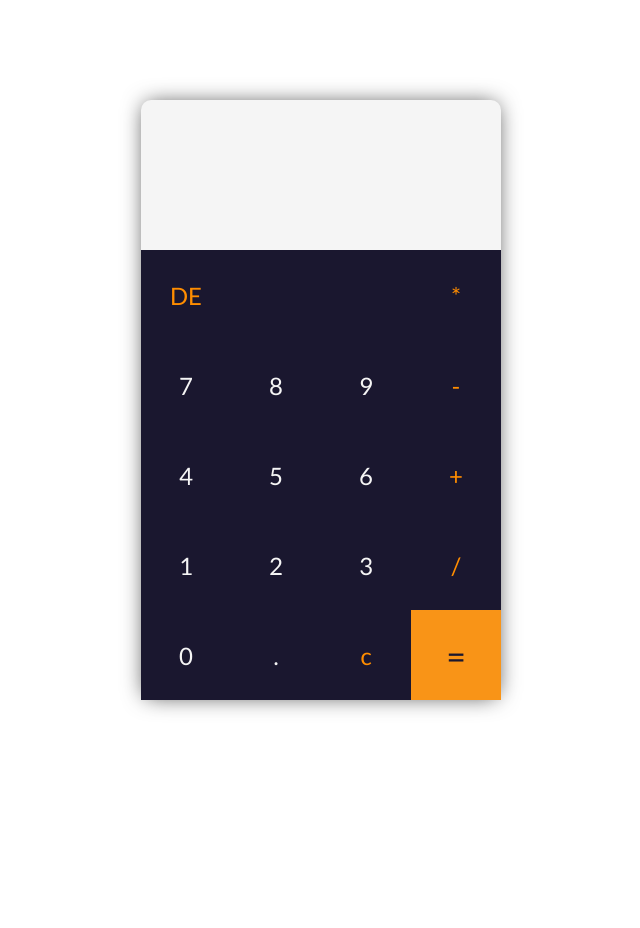
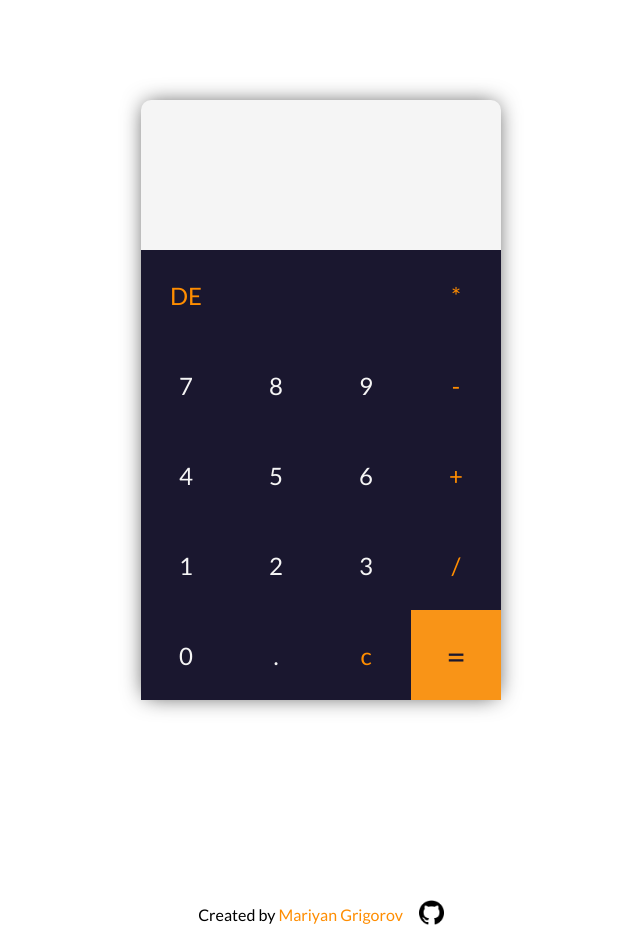
Before and after one commit to Mariyan97/Calculator, a plain HTML site: page index.html in a window 1280 px wide. Shown: the whole page, without its empty margins (319-959 px from the left). Before the commit the page ends 800 px from the top, so only its background shows below. Drawn offline with Linux system fonts and the light colour scheme.

Commit message:
Mariyan: Added the click effect on the buttons, footer and icon for the webpage. The project is done.

```diff
--- a/index.html
+++ b/index.html
@@ -6,6 +6,7 @@
     <title>Calculator</title>
     <link rel="stylesheet" href="style.css" />
     <script src="app.js" defer></script>
+    <link rel="shortcut icon" href="calculator.ico" />
   </head>
   <body>
     <div class="app">
@@ -46,5 +47,16 @@
         </div>
       </div>
     </div>
+    <footer>
+      <div class="footer-wrapper">
+        Created by
+        <a href="https://mariyangrigorov.com" target="_blank"
+          >Mariyan Grigorov</a
+        >
+      </div>
+      <a href="https://github.com/Mariyan97" target="_blank">
+        <img class="icon" src="github.png" alt="github" />
+      </a>
+    </footer>
   </body>
 </html>
--- a/style.css
+++ b/style.css
@@ -3,6 +3,10 @@
   margin: 0;
   padding: 0;
   font-family: "Lato", sans-serif;
+}
+body {
+  width: 100vw;
+  height: 100%;
 }
 .app {
   display: flex;
@@ -47,6 +51,9 @@ button {
 button:hover {
   background-color: #363062;
   color: #f5f5f5;
+}
+button:active {
+  background-color: #1a172f;
 }
 .calculate {
   background-color: #f99417;
@@ -104,3 +111,24 @@ button:hover {
 .delete-button {
   color: #ff8d00;
 }
+
+.icon {
+  width: 25px;
+  height: 25px;
+  transition: 125ms ease-in-out;
+}
+.icon:hover {
+  transform: scale(1.2);
+}
+footer {
+  padding-top: 100px;
+  display: flex;
+  align-items: center;
+  justify-content: center;
+  gap: 16px;
+}
+
+a {
+  text-decoration: none;
+  color: #ff8d00;
+}
```
Also changed, not shown: calculator.ico (added).
